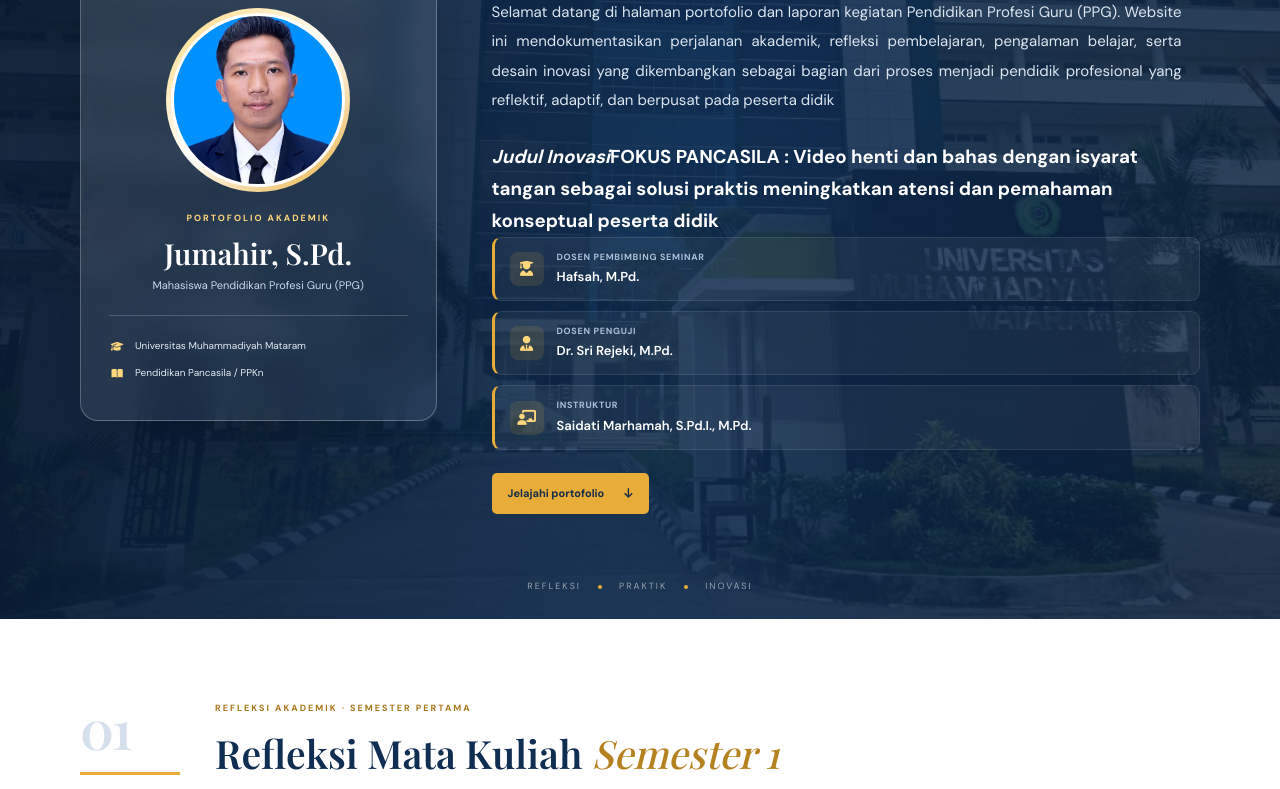
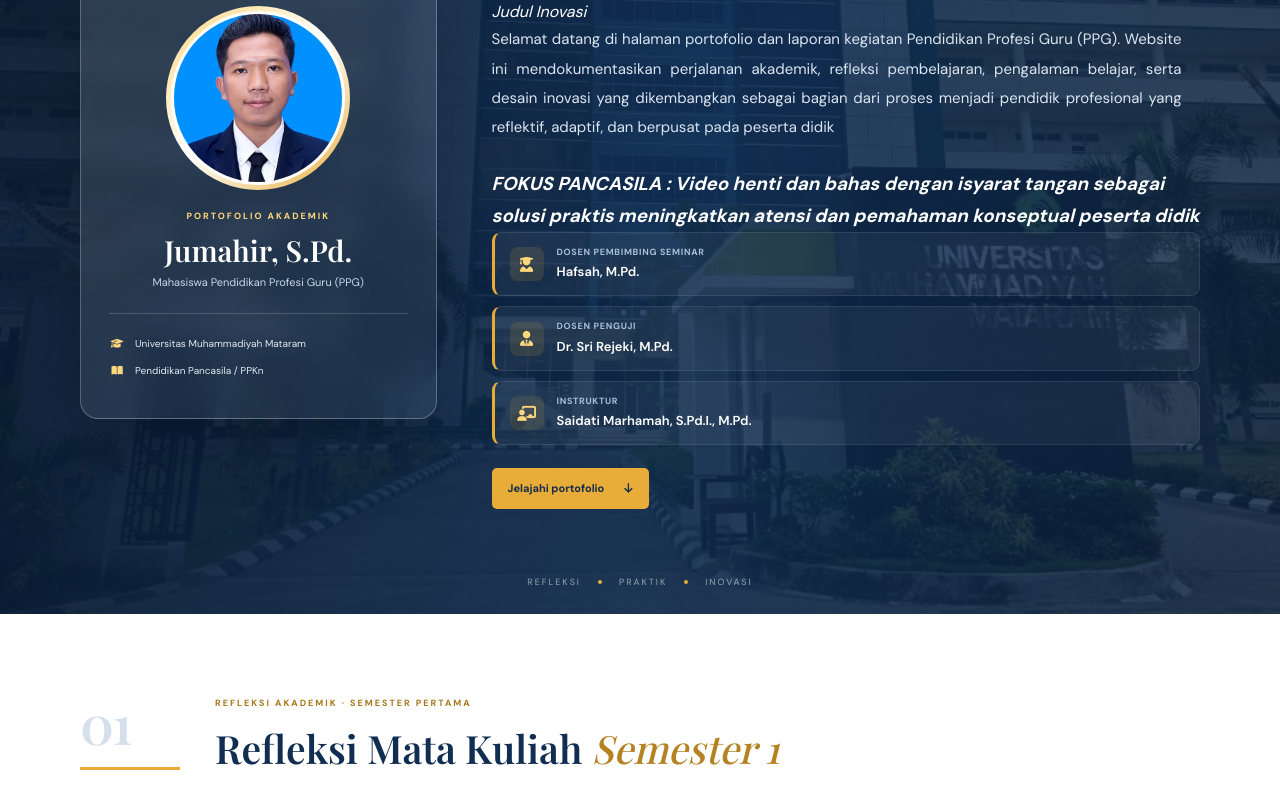
Before and after one commit to akingggh-lab/Seminar-Profesi-Guru, a plain HTML site: page index.html in a window 1280 px wide. Shown: the part 270-1059 px from the top of the page. Drawn offline with nearby package versions, Linux system fonts and the light colour scheme.

Commit message:
Update index.html

```diff
--- a/index.html
+++ b/index.html
@@ -32,8 +32,9 @@
     <div class="intro-info">
       <p class="eyebrow"><span></span> PERJALANAN PROFESIONAL PENDIDIK</p>
       <h1>Portofolio <em>Seminar PPG</em></h1>
+      <em>Judul Inovasi</em>
       <p class="welcome-text">Selamat datang di halaman portofolio dan laporan kegiatan Pendidikan Profesi Guru (PPG). Website ini mendokumentasikan perjalanan akademik, refleksi pembelajaran, pengalaman belajar, serta desain inovasi yang dikembangkan sebagai bagian dari proses menjadi pendidik profesional yang reflektif, adaptif, dan berpusat pada peserta didik </p>
-      <h3 class="welcome-login"><em>Judul Inovasi</em>FOKUS PANCASILA : Video henti dan bahas dengan isyarat tangan sebagai solusi praktis meningkatkan atensi dan pemahaman konseptual peserta didik</h3>
+      <h3 class="welcome-login"><em>FOKUS PANCASILA : Video henti dan bahas dengan isyarat tangan sebagai solusi praktis meningkatkan atensi dan pemahaman konseptual peserta didik</em></h3>
       <div class="dosen-grid">
         <div class="dosen-item"><div class="dosen-icon"><i class="fa-solid fa-user-graduate"></i></div><div><strong>Dosen Pembimbing Seminar</strong><p>Hafsah, M.Pd.</p></div></div>
         <div class="dosen-item"><div class="dosen-icon"><i class="fa-solid fa-user-tie"></i></div><div><strong>Dosen Penguji</strong><p>Dr. Sri Rejeki, M.Pd.</p></div></div>
```
